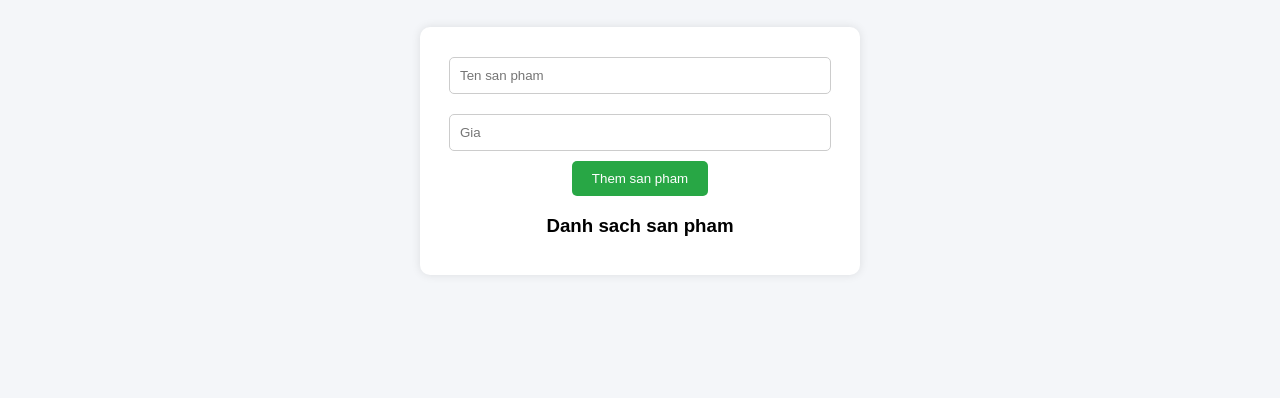
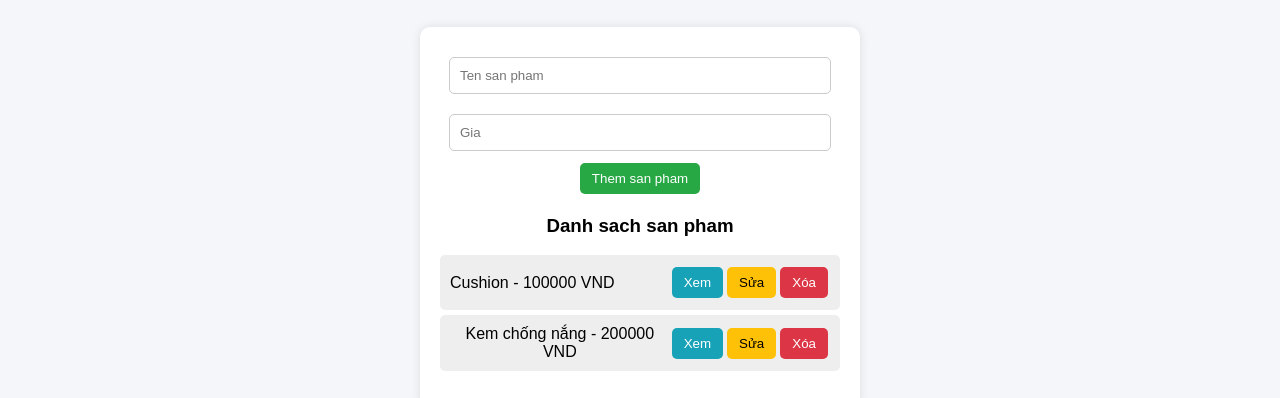
Before and after one commit to uyennhi1302/quanlysanpham1, a website: page frontend/index.html in a window 1280 px wide. Shown: the part 80-478 px from the top of the page. Drawn offline with Linux system fonts and the light colour scheme; no server answers.

Commit message:
init project

```diff
--- a/frontend/index.html
+++ b/frontend/index.html
@@ -38,16 +38,31 @@
     }
 
     button {
-      padding: 10px 20px;
-      background: #28a745;
-      color: white;
+      padding: 8px 12px;
       border: none;
       border-radius: 5px;
       cursor: pointer;
+      margin: 2px;
     }
 
-    button:hover {
-      background: #218838;
+    .btn-add {
+      background: #28a745;
+      color: white;
+    }
+
+    .btn-view {
+      background: #17a2b8;
+      color: white;
+    }
+
+    .btn-edit {
+      background: #ffc107;
+      color: black;
+    }
+
+    .btn-delete {
+      background: #dc3545;
+      color: white;
     }
 
     ul {
@@ -60,6 +75,13 @@
       margin: 5px 0;
       padding: 10px;
       border-radius: 5px;
+      display: flex;
+      justify-content: space-between;
+      align-items: center;
+    }
+
+    .actions {
+      display: flex;
     }
   </style>
 </head>
@@ -69,38 +91,32 @@
   <h1>QUAN LY SAN PHAM</h1>
 
   <div class="container">
-    <input id="name" placeholder="Ten san pham"/>
-    <input id="price" placeholder="Gia"/>
+    <input placeholder="Ten san pham"/>
+    <input placeholder="Gia"/>
     <br>
-    <button onclick="addProduct()">Them san pham</button>
+    <button class="btn-add">Them san pham</button>
 
     <h3>Danh sach san pham</h3>
-    <ul id="list"></ul>
+    <ul>
+      <li>
+        Cushion - 100000 VND
+        <div class="actions">
+          <button class="btn-view">Xem</button>
+          <button class="btn-edit">Sửa</button>
+          <button class="btn-delete">Xóa</button>
+        </div>
+      </li>
+
+      <li>
+        Kem chống nắng - 200000 VND
+        <div class="actions">
+          <button class="btn-view">Xem</button>
+          <button class="btn-edit">Sửa</button>
+          <button class="btn-delete">Xóa</button>
+        </div>
+      </li>
+    </ul>
   </div>
-
-  <script>
-    async function load() {
-      const res = await fetch("http://localhost:5000/products");
-      const data = await res.json();
-      document.getElementById("list").innerHTML =
-        data.map(p => `<li>${p.name} - ${p.price} VND</li>`).join("");
-    }
-
-    async function addProduct() {
-      const name = document.getElementById("name").value;
-      const price = document.getElementById("price").value;
-
-      await fetch("http://localhost:5000/products", {
-        method: "POST",
-        headers: {"Content-Type": "application/json"},
-        body: JSON.stringify({ name, price })
-      });
-
-      load();
-    }
-
-    load();
-  </script>
 
 </body>
 </html>
```
